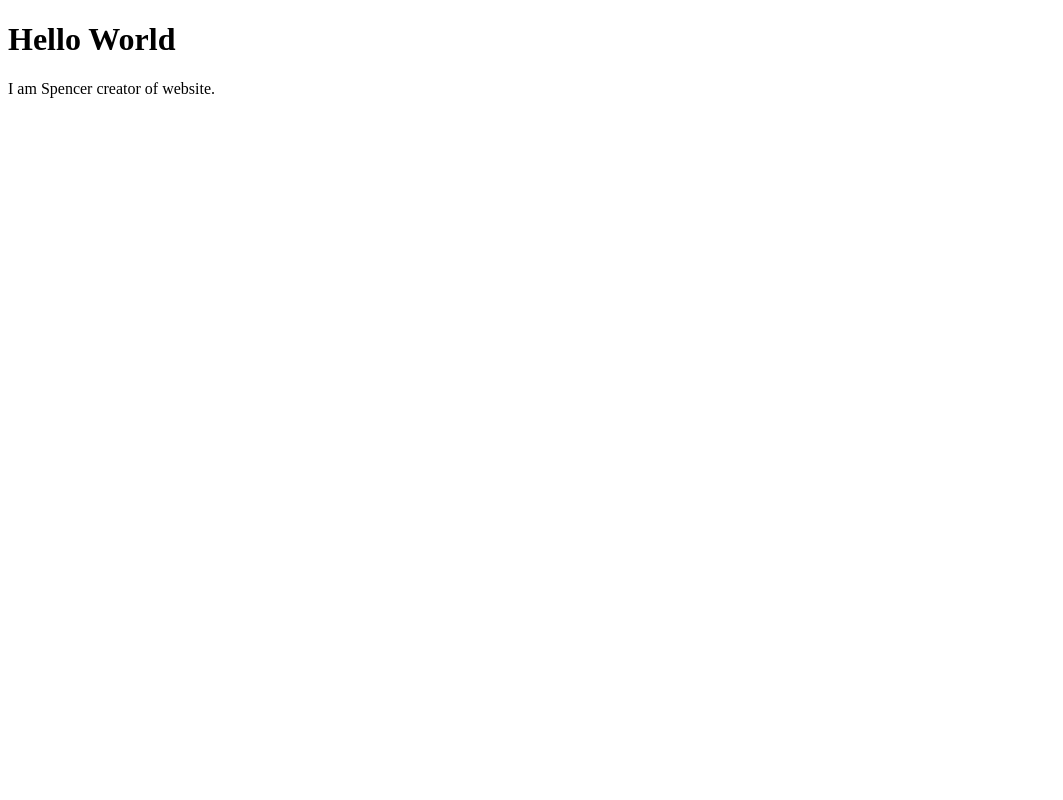
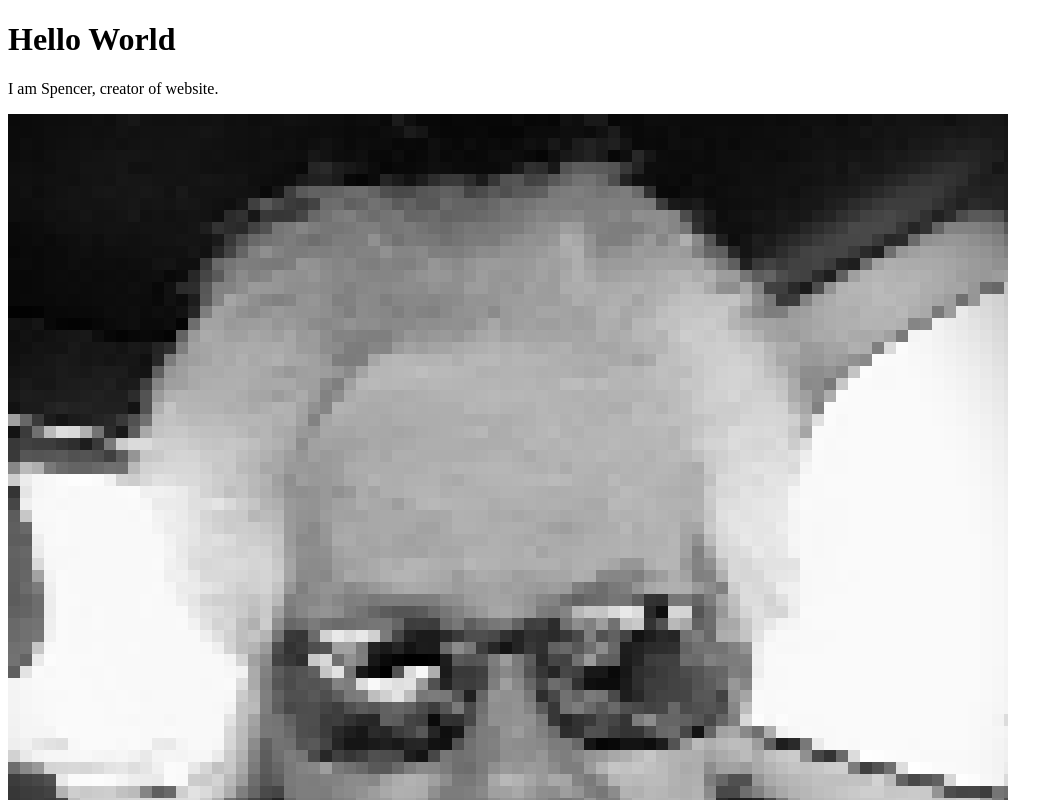
Before and after one commit to spencerwait/spencerwait.github.io, a plain HTML site: page index.html in a window 1280 px wide. Shown: the top 800 px of the page, without its empty margins (0-1063 px from the left). Drawn offline with Linux system fonts and the light colour scheme.

Commit message:
Test Image Upload

```diff
--- a/index.html
+++ b/index.html
@@ -2,6 +2,7 @@
 <html>
 <body>
 <h1>Hello World</h1>
-<p>I am Spencer creator of website.</p>
+<p>I am Spencer, creator of website.</p>
+<img src="image.jpg">
 </body>
 </html>
```
Also changed, not shown: image.jpg (added).
